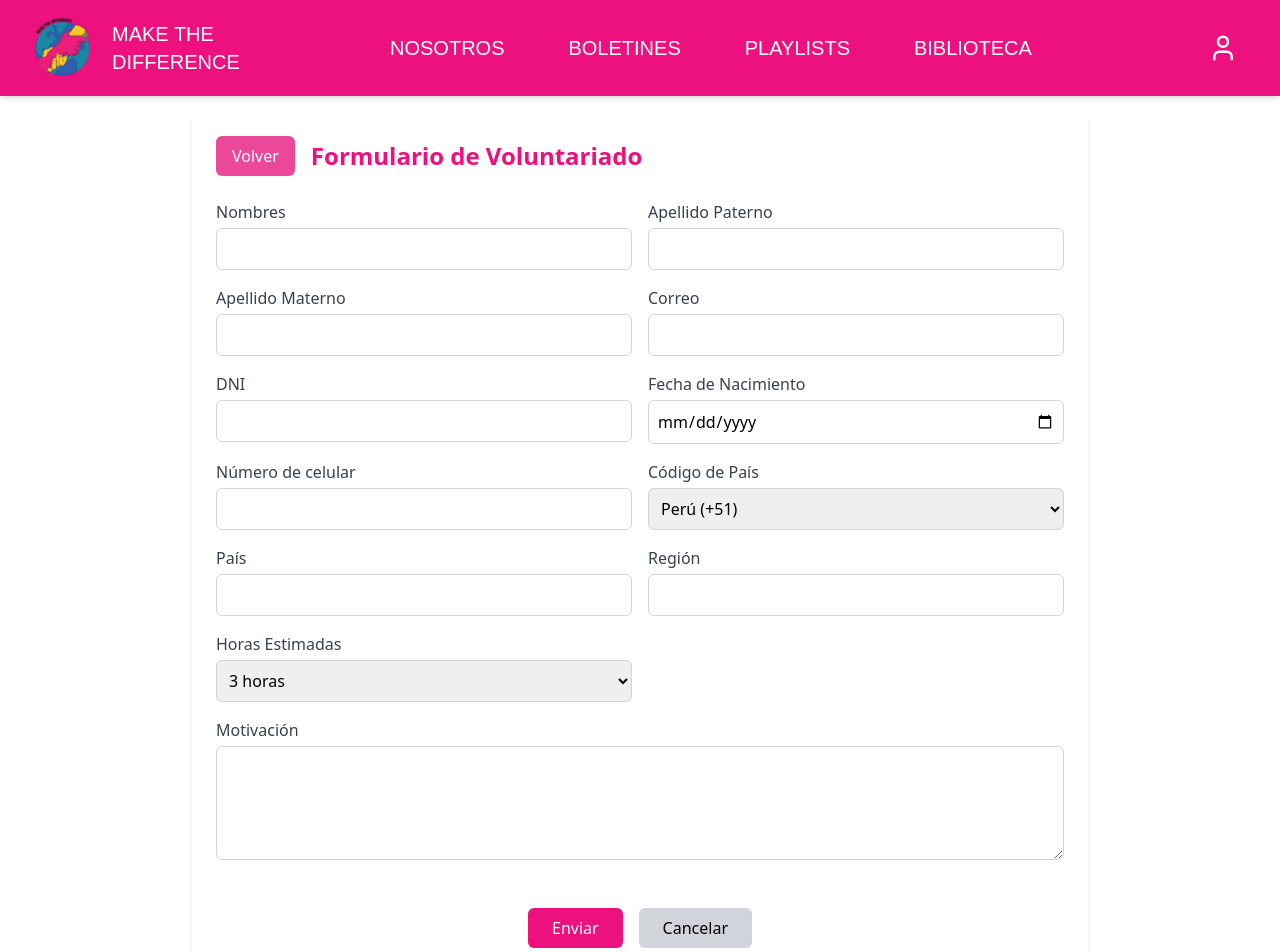
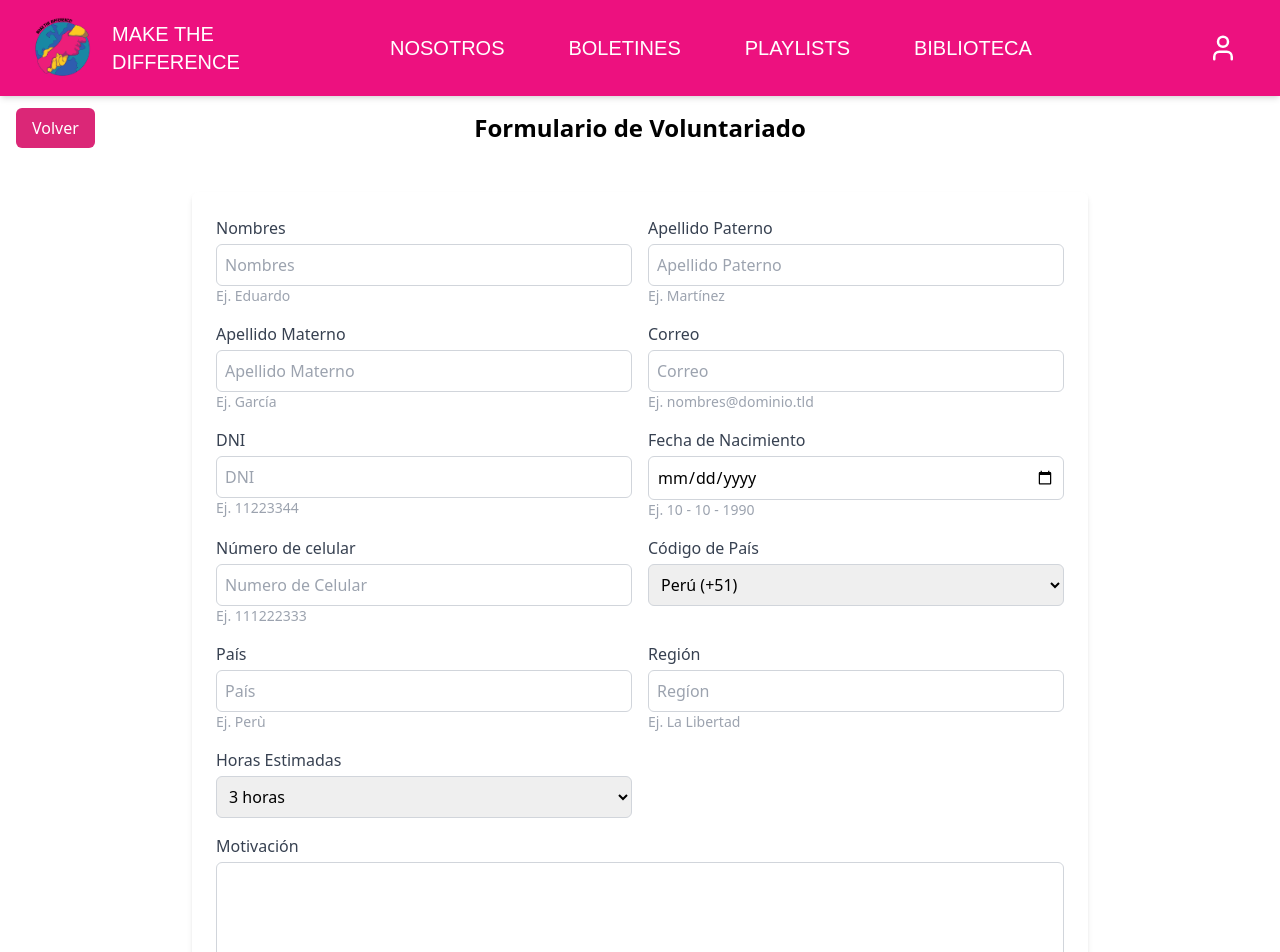
Before and after one commit to Sauro-Dev/LANDING-MTD, a React (Vite) app: page /volunteer-form in a window 1280 px wide. Shown: the top 952 px of the page. Built offline with nearby package versions, Linux system fonts and the light colour scheme.

Commit message:
feat: Cambios en formato del formulario
Se agrego el boton volver, en la misma linea del texto, el boton estando a la izquierda y el texto al centro, lo que esta dentro del formulario, sigue el formato del figma, falta areas.

```diff
--- a/src/components/landing/forms/VolunteerForm.tsx
+++ b/src/components/landing/forms/VolunteerForm.tsx
@@ -142,28 +142,53 @@ const VolunteerForm: FC = () => {
         }
     };
 
+    // Maneja el reseteo del formulario (Revision )
+    const handleReset = () => {
+        setFormData({
+            name: "",
+            paternalSurname: "",
+            maternalSurname: "",
+            email: "",
+            dni: "",
+            birthdate: "",
+            phoneNumber: "",
+            codeNumber: "+51",
+            country: "",
+            region: "",
+            motivation: "",
+            estimatedHours: "THREE",
+        });
+        setError("");
+        setServerResponse("");
+    };
+
     return (
         <div className="min-h-screen bg-light flex flex-col">
-            <Navbar/>
-            <div className="flex-1 flex flex-col items-center justify-center p-4">
-                <div className="max-w-4xl w-full bg-white shadow-md rounded-md p-6">
-                    {/* Encabezado con Botón Volver y Título */}
-                    <div className="flex items-center justify-start mb-6">
-                        {/* 2. Usas la variable navigate en el onClick */}
+            {/* Navbar */}
+            <Navbar />
+
+            {/*
+              Barra rosa debajo del navbar
+              Botón "Volver" a la izquierda, título centrado
+            */}
+            <div className="w-full  relative flex items-center justify-center py-4 mb-4">
                 <button
-                            onClick={() => navigate("/home")} // Ajusta la ruta a tu preferencia
-                            className="bg-pink-500 text-white px-4 py-2 rounded-md hover:bg-pink-600 transition-colors"
+                    onClick={() => navigate("/home")}
+                    className="absolute left-4 bg-pink-600 text-white px-4 py-2 rounded-md hover:bg-pink-700 transition-colors"
                 >
                     Volver
                 </button>
-                        <h1 className="text-2xl font-semibold ml-4 text-primary">
+                <h1 className="text-2xl font-semibold text-black">
                     Formulario de Voluntariado
                 </h1>
             </div>
 
-                    {/* Formulario */}
-                    <form onSubmit={handleSubmit} className="grid grid-cols-1 md:grid-cols-2 gap-4">
-                        {/* Nombre */}
+            {/* Contenedor principal (tarjeta blanca con el formulario) */}
+            <div className="flex-1 flex flex-col items-center justify-center p-4 w-full">
+                <div className="max-w-4xl w-full bg-white shadow-md rounded-md p-6">
+                    <form onSubmit={handleSubmit}>
+                        <div className="grid grid-cols-1 md:grid-cols-2 gap-4">
+                            {/* Nombres */}
                             <div className="flex flex-col">
                                 <label className="text-gray-700 font-medium mb-1" htmlFor="name">
                                     Nombres
@@ -175,9 +200,11 @@ const VolunteerForm: FC = () => {
                                     maxLength={25}
                                     value={formData.name}
                                     onChange={handleChange}
+                                    placeholder="Nombres"
                                     className="border border-gray-300 rounded-md p-2"
                                     required
                                 />
+                                <span className="text-gray-400 text-sm">Ej. Eduardo</span>
                             </div>
 
                             {/* Apellido Paterno */}
@@ -192,9 +219,11 @@ const VolunteerForm: FC = () => {
                                     maxLength={25}
                                     value={formData.paternalSurname}
                                     onChange={handleChange}
+                                    placeholder="Apellido Paterno"
                                     className="border border-gray-300 rounded-md p-2"
                                     required
                                 />
+                                <span className="text-gray-400 text-sm">Ej. Martínez</span>
                             </div>
 
                             {/* Apellido Materno */}
@@ -209,9 +238,11 @@ const VolunteerForm: FC = () => {
                                     maxLength={25}
                                     value={formData.maternalSurname}
                                     onChange={handleChange}
+                                    placeholder="Apellido Materno"
                                     className="border border-gray-300 rounded-md p-2"
                                     required
                                 />
+                                <span className="text-gray-400 text-sm">Ej. García</span>
                             </div>
 
                             {/* Email */}
@@ -226,9 +257,11 @@ const VolunteerForm: FC = () => {
                                     maxLength={50}
                                     value={formData.email}
                                     onChange={handleChange}
+                                    placeholder="Correo"
                                     className="border border-gray-300 rounded-md p-2"
                                     required
                                 />
+                                <span className="text-gray-400 text-sm">Ej. nombres@dominio.tld</span>
                             </div>
 
                             {/* DNI */}
@@ -243,9 +276,11 @@ const VolunteerForm: FC = () => {
                                     pattern="^[0-9]{8}$"
                                     value={formData.dni}
                                     onChange={handleChange}
+                                    placeholder="DNI"
                                     className="border border-gray-300 rounded-md p-2"
                                     required
                                 />
+                                <span className="text-gray-400 text-sm">Ej. 11223344</span>
                             </div>
 
                             {/* Fecha de nacimiento */}
@@ -262,6 +297,7 @@ const VolunteerForm: FC = () => {
                                     className="border border-gray-300 rounded-md p-2"
                                     required
                                 />
+                                <span className="text-gray-400 text-sm">Ej. 10 - 10 - 1990</span>
                             </div>
 
                             {/* Teléfono */}
@@ -276,9 +312,11 @@ const VolunteerForm: FC = () => {
                                     pattern="^[0-9]{9}$"
                                     value={formData.phoneNumber}
                                     onChange={handleChange}
+                                    placeholder="Numero de Celular"
                                     className="border border-gray-300 rounded-md p-2"
                                     required
                                 />
+                                <span className="text-gray-400 text-sm">Ej. 111222333 </span>
                             </div>
 
                             {/* Codigo de Telefono */}
@@ -304,9 +342,11 @@ const VolunteerForm: FC = () => {
                                     name="country"
                                     value={formData.country}
                                     onChange={handleChange}
+                                    placeholder="País"
                                     className="border border-gray-300 rounded-md p-2"
                                     required
                                 />
+                                <span className="text-gray-400 text-sm">Ej. Perù</span>
                             </div>
 
                             {/* Región */}
@@ -320,9 +360,11 @@ const VolunteerForm: FC = () => {
                                     name="region"
                                     value={formData.region}
                                     onChange={handleChange}
+                                    placeholder="Regíon"
                                     className="border border-gray-300 rounded-md p-2"
                                     required
                                 />
+                                <span className="text-gray-400 text-sm">Ej. La Libertad</span>
                             </div>
 
                             {/* Horas estimadas */}
@@ -373,36 +415,36 @@ const VolunteerForm: FC = () => {
                                 )}
                                 {error && <p className="text-red-600 font-medium mb-2">{error}</p>}
                             </div>
+                        </div>
 
-                        {/* Botones */}
-                        <div className="md:col-span-2 flex justify-center space-x-4 mt-4">
+                        {/* Botones (Enviar / Cancelar) */}
+                        <div className="flex justify-center space-x-4 mt-4">
                             <button
                                 type="submit"
-                                className="bg-primary text-white px-6 py-2 rounded-md hover:bg-primary-dark transition-colors"
+                                className="
+                                    bg-pink-500
+                                    text-white
+                                    px-6
+                                    py-2
+                                    rounded-md
+                                    hover:bg-pink-600
+                                    transition-colors
+                                "
                             >
                                 Enviar
                             </button>
                             <button
                                 type="button"
-                                onClick={() => {
-                                    setFormData({
-                                        name: "",
-                                        paternalSurname: "",
-                                        maternalSurname: "",
-                                        email: "",
-                                        dni: "",
-                                        birthdate: "",
-                                        phoneNumber: "",
-                                        codeNumber: "+51",
-                                        country: "",
-                                        region: "",
-                                        motivation: "",
-                                        estimatedHours: "THREE",
-                                    });
-                                    setError("");
-                                    setServerResponse("");
-                                }}
-                                className="bg-gray-300 text-black px-6 py-2 rounded-md hover:bg-gray-400 transition-colors"
+                                onClick={handleReset}
+                                className="
+                                    bg-teal-500
+                                    text-white
+                                    px-6
+                                    py-2
+                                    rounded-md
+                                    hover:bg-teal-600
+                                    transition-colors
+                                "
                             >
                                 Cancelar
                             </button>
```
Lines whose indentation alone changed are shown as unchanged.
